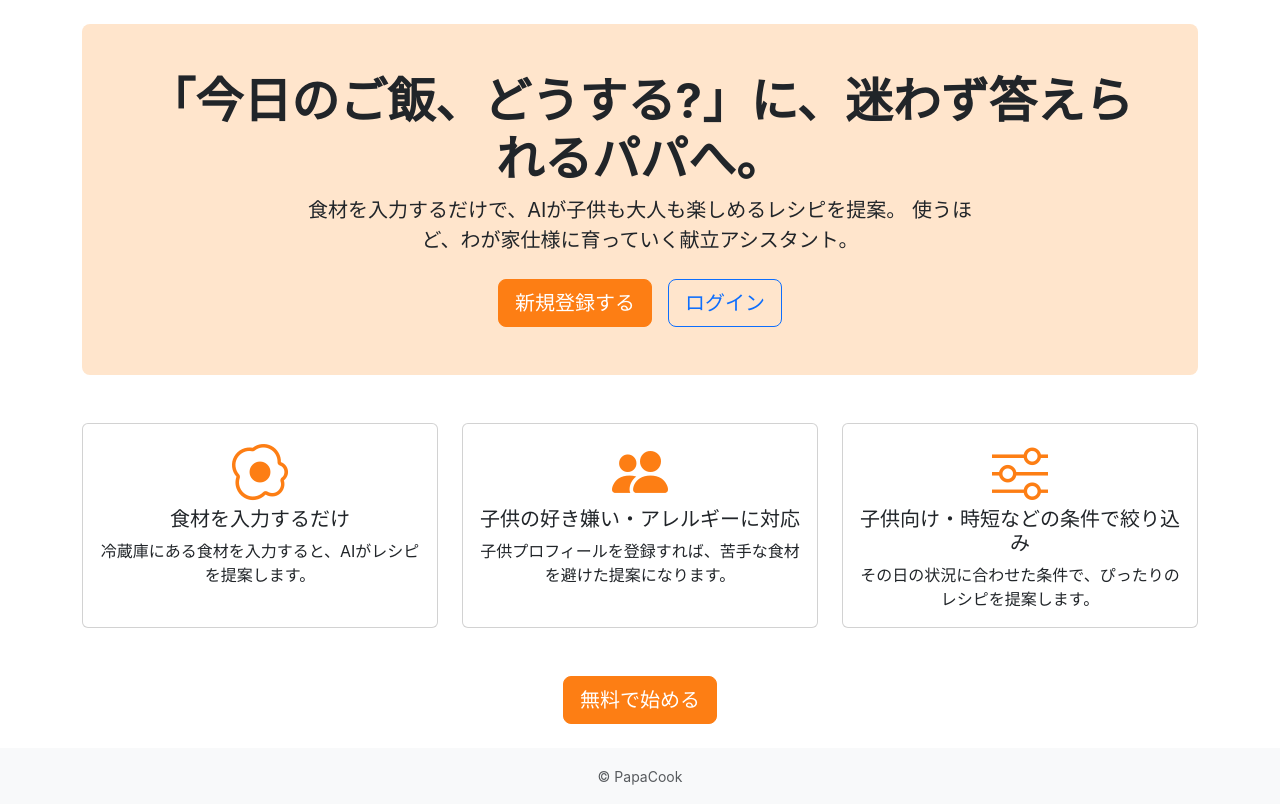
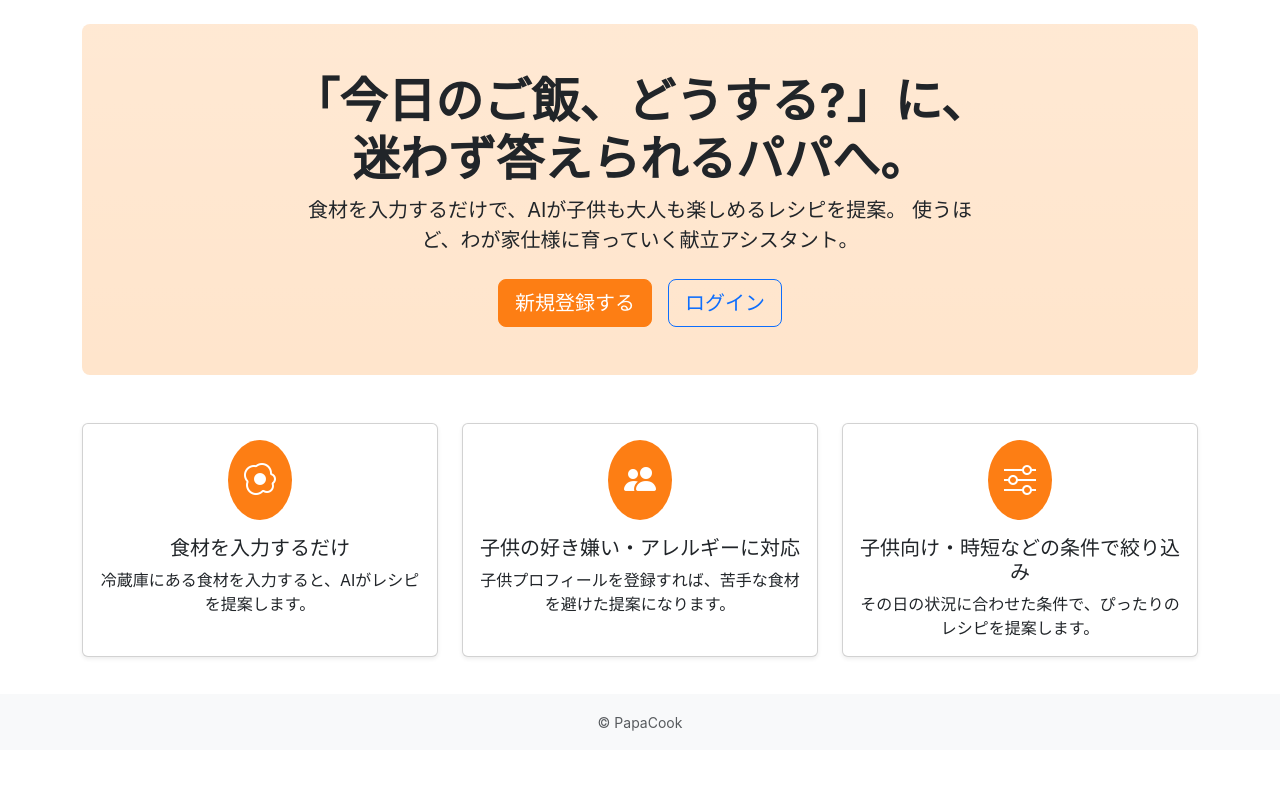
Before and after one commit to shigeo-hr/PapaCook, a Django app: page / in a window 1280 px wide. Shown: the part 50-854 px from the top of the page. After the commit the page ends 781 px from the top, so only its background shows below. Run offline with Django 5.2, Linux system fonts and the light colour scheme.

Commit message:
LPのヒーロー見出しと機能カードの見た目を調整
- ヒーローのキャッチコピーをPC幅で2行に改行(スマホ幅では改行しない)、
  背景にbg-gradientを追加
- 機能紹介カードのアイコンを円形バッジ(bg-primary)に変更し、
  shadow-smとホバー時のシャドウ変化を追加
- 重複していた下部の「無料で始める」ボタンを削除(導線はヒーロー内の
  新規登録・ログインに集約)

PC幅・スマホ幅の両方でrunserverし、レイアウト崩れがないことを確認した。

Co-Authored-By: Claude Sonnet 5 <noreply@anthropic.com>
Claude-Session: https://claude.ai/code/session_01SKKrDhiJUCMBAGm4TJuoZo

```diff
--- a/pages/templates/pages/landing.html
+++ b/pages/templates/pages/landing.html
@@ -3,8 +3,11 @@
 {% block title %}PapaCook | 今日のご飯、どうする?{% endblock %}
 
 {% block content %}
-    <div class="p-5 mb-5 bg-primary-subtle rounded-3 text-center">
-        <h1 class="display-5 fw-bold">「今日のご飯、どうする?」に、迷わず答えられるパパへ。</h1>
+    <div class="p-5 mb-5 bg-primary-subtle bg-gradient rounded-3 text-center">
+        <h1 class="display-5 fw-bold">
+            「今日のご飯、どうする?」に、<br class="d-none d-md-block">
+            迷わず答えられるパパへ。
+        </h1>
         <p class="fs-5 col-lg-8 mx-auto mb-4">
             食材を入力するだけで、AIが子供も大人も楽しめるレシピを提案。
             使うほど、わが家仕様に育っていく献立アシスタント。
@@ -17,35 +20,37 @@
 
     <div class="row row-cols-1 row-cols-md-3 g-4">
         <div class="col">
-            <div class="card h-100 text-center">
+            <div class="card h-100 text-center feature-card shadow-sm">
                 <div class="card-body">
-                    <i class="bi bi-egg-fried display-4 text-primary mb-3"></i>
+                    <div class="feature-icon d-inline-flex align-items-center justify-content-center rounded-circle bg-primary text-white p-3 mb-3">
+                        <i class="bi bi-egg-fried fs-2"></i>
+                    </div>
                     <h2 class="card-title h5">食材を入力するだけ</h2>
                     <p class="card-text">冷蔵庫にある食材を入力すると、AIがレシピを提案します。</p>
                 </div>
             </div>
         </div>
         <div class="col">
-            <div class="card h-100 text-center">
+            <div class="card h-100 text-center feature-card shadow-sm">
                 <div class="card-body">
-                    <i class="bi bi-people-fill display-4 text-primary mb-3"></i>
+                    <div class="feature-icon d-inline-flex align-items-center justify-content-center rounded-circle bg-primary text-white p-3 mb-3">
+                        <i class="bi bi-people-fill fs-2"></i>
+                    </div>
                     <h2 class="card-title h5">子供の好き嫌い・アレルギーに対応</h2>
                     <p class="card-text">子供プロフィールを登録すれば、苦手な食材を避けた提案になります。</p>
                 </div>
             </div>
         </div>
         <div class="col">
-            <div class="card h-100 text-center">
+            <div class="card h-100 text-center feature-card shadow-sm">
                 <div class="card-body">
-                    <i class="bi bi-sliders display-4 text-primary mb-3"></i>
+                    <div class="feature-icon d-inline-flex align-items-center justify-content-center rounded-circle bg-primary text-white p-3 mb-3">
+                        <i class="bi bi-sliders fs-2"></i>
+                    </div>
                     <h2 class="card-title h5">子供向け・時短などの条件で絞り込み</h2>
                     <p class="card-text">その日の状況に合わせた条件で、ぴったりのレシピを提案します。</p>
                 </div>
             </div>
         </div>
     </div>
-
-    <div class="text-center mt-5">
-        <a href="{% url 'accounts:signup' %}" class="btn btn-primary btn-lg">無料で始める</a>
-    </div>
 {% endblock %}
--- a/templates/base.html
+++ b/templates/base.html
@@ -48,6 +48,14 @@
             font-weight: 700;
         }
 
+        .feature-card {
+            transition: box-shadow .15s ease-in-out;
+        }
+
+        .feature-card:hover {
+            box-shadow: var(--bs-box-shadow);
+        }
+
         .btn-primary {
             --bs-btn-bg: var(--bs-primary);
             --bs-btn-border-color: var(--bs-primary);
```
